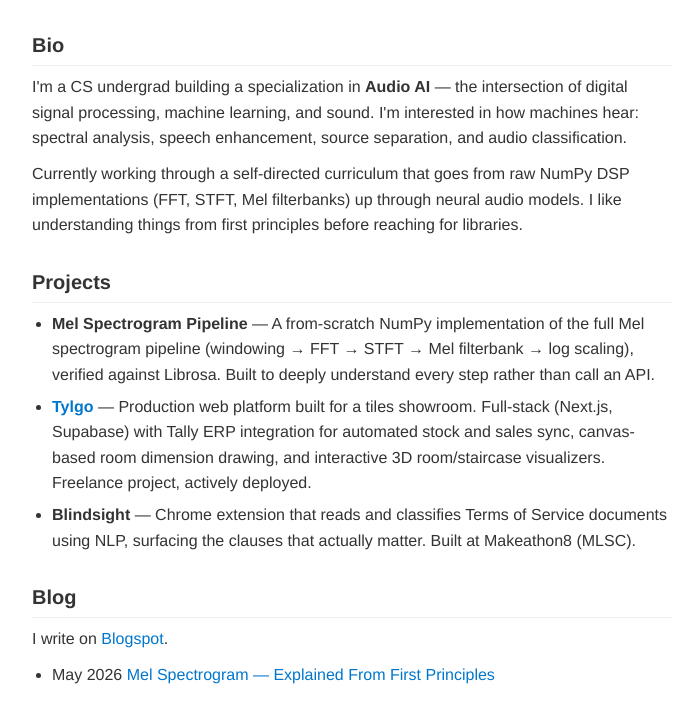
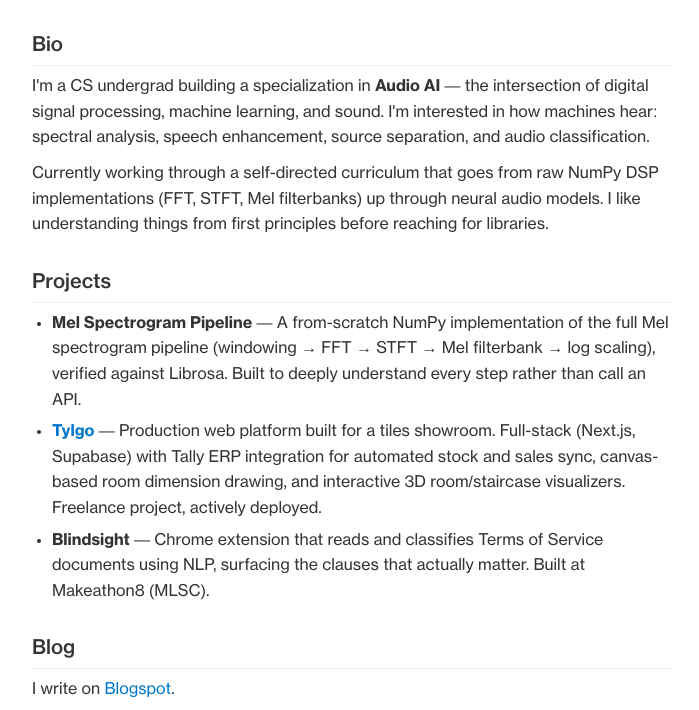
Before and after one commit to vinylmav/vinylmav.github.io, a plain HTML site: page index.html in a window 1280 px wide. Shown: the part 300-1010 px from the top of the page, without its empty margins (288-987 px from the left). Drawn offline with Linux system fonts and the light colour scheme.

Commit message:
add self hosted font face

```diff
--- a/style.css
+++ b/style.css
@@ -1,3 +1,36 @@
+/* Fonts */
+@font-face {
+  font-family: 'Neue Haas Grotesk';
+  src: url('fonts/neuehaasgrottext-55roman-trial.otf') format('opentype');
+  font-weight: 400;
+  font-style: normal;
+  font-display: swap;
+}
+
+@font-face {
+  font-family: 'Neue Haas Grotesk';
+  src: url('fonts/neuehaasgrottext-56italic-trial.otf') format('opentype');
+  font-weight: 400;
+  font-style: italic;
+  font-display: swap;
+}
+
+@font-face {
+  font-family: 'Neue Haas Grotesk';
+  src: url('fonts/neuehaasgrottext-65medium-trial.otf') format('opentype');
+  font-weight: 600;
+  font-style: normal;
+  font-display: swap;
+}
+
+@font-face {
+  font-family: 'Neue Haas Grotesk';
+  src: url('fonts/neuehaasgrottext-75bold-trial.otf') format('opentype');
+  font-weight: 700;
+  font-style: normal;
+  font-display: swap;
+}
+
 /* Reset */
 *, *::before, *::after {
   margin: 0;
@@ -7,7 +40,7 @@
 
 /* Base */
 body {
-  font-family: 'Helvetica Neue', Helvetica, Arial, sans-serif;
+  font-family: 'Neue Haas Grotesk', 'Helvetica Neue', Helvetica, Arial, sans-serif;
   font-size: 16px;
   line-height: 1.6;
   color: #333;
```
Also changed, not shown: fonts/neuehaasgrottext-55roman-trial.otf (added), fonts/neuehaasgrottext-56italic-trial.otf (added), fonts/neuehaasgrottext-65medium-trial.otf (added), fonts/neuehaasgrottext-75bold-trial.otf (added).
